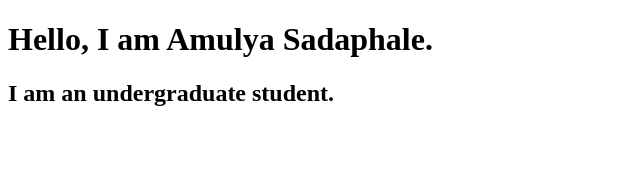
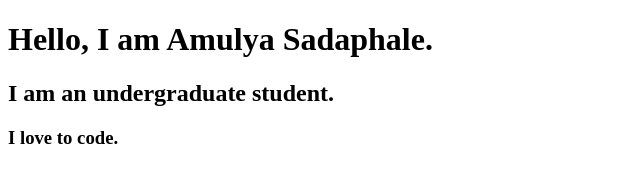
Before and after one commit to amulya788/index.html, a plain HTML site: page index.html in a window 1280 px wide. Shown: the whole page, without its empty margins (0-640 px from the left). Drawn offline with Linux system fonts and the light colour scheme.

Commit message:
added new line

```diff
--- a/index.html
+++ b/index.html
@@ -8,5 +8,6 @@
 <body>
    <h1>Hello, I am Amulya Sadaphale.</h1>
    <h2>I am an undergraduate student.</h2>
+   <h3>I love to code.</h3>
 </body>
 </html>
```
